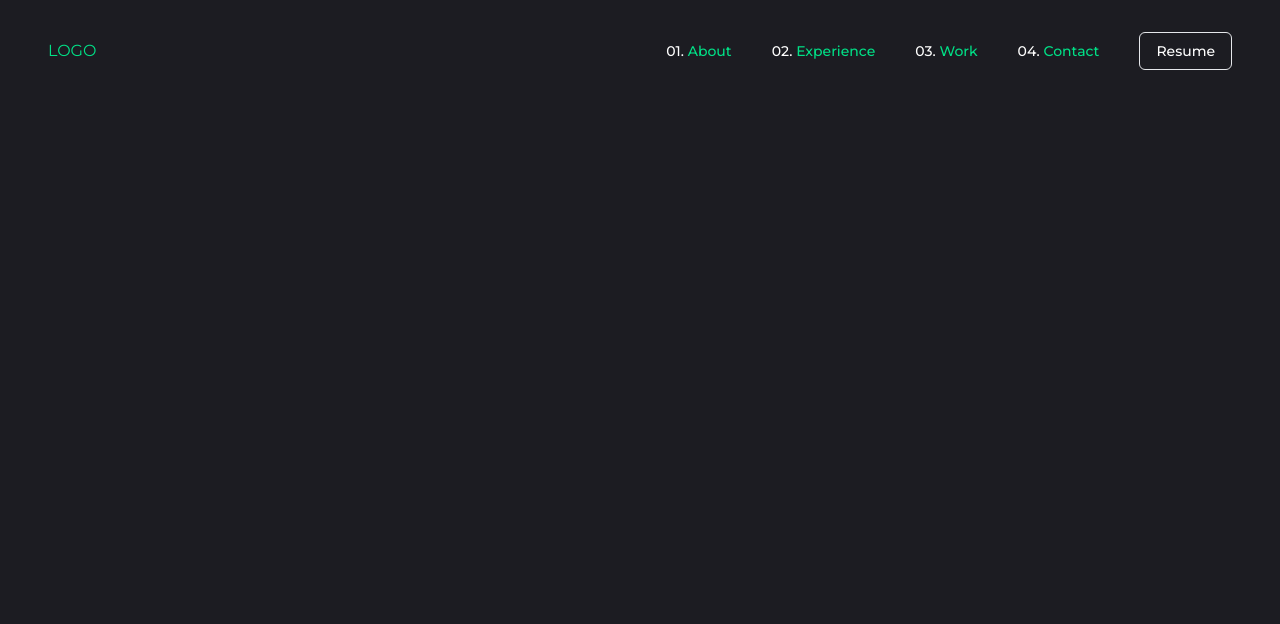
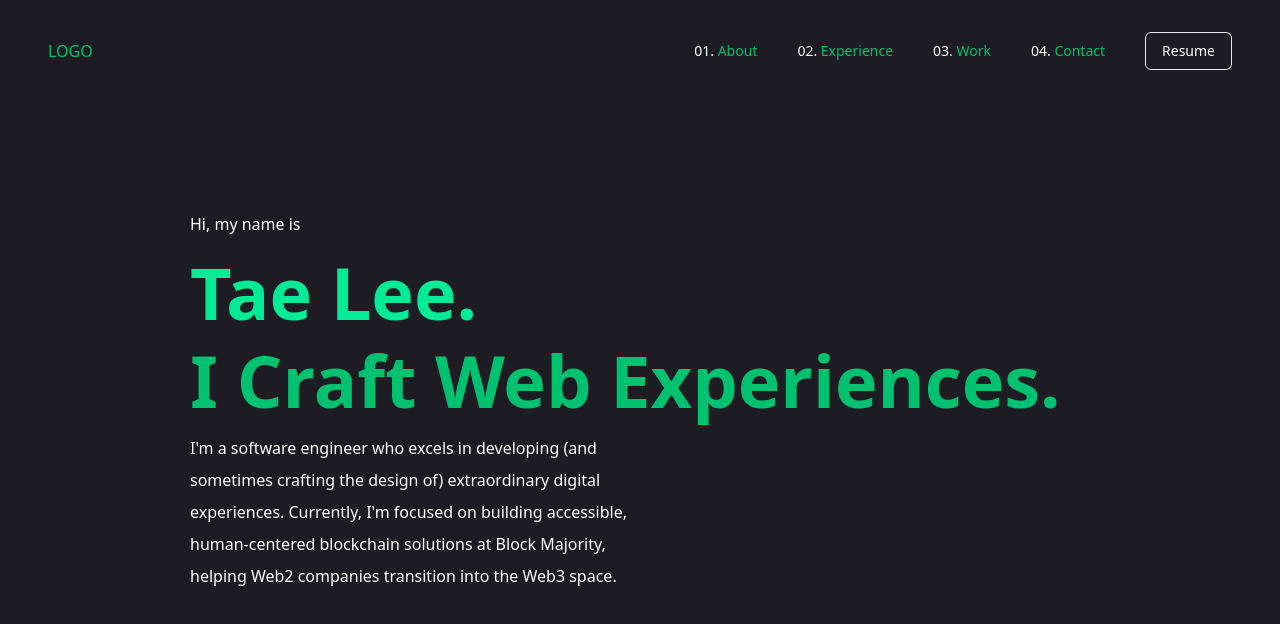
Before and after one commit to taeleenz38/portfolio-latest, a Next.js app: page / in a window 1280 px wide. Shown: the top 624 px of the page. Built offline with nearby package versions, Linux system fonts and the light colour scheme.

Commit message:
aboutme wip

```diff
--- a/app/layout.tsx
+++ b/app/layout.tsx
@@ -1,11 +1,11 @@
 import type { Metadata } from "next";
-import { Montserrat } from "next/font/google";
+import { Lato } from "next/font/google";
 import Navbar from "@/components/Navbar";
 import "./globals.css";
 
-
-const montserrat = Montserrat({
-  variable: "--font-montserrat",
+const lato = Lato({
+  weight: ["100", "300", "400", "700", "900"],
+  variable: "--font-lato",
   subsets: ["latin"],
 });
 
@@ -21,9 +21,7 @@ export default function RootLayout({
 }>) {
   return (
     <html lang="en" suppressHydrationWarning>
-      <body
-        className={`${montserrat.variable} antialiased`}
-      >
+      <body className={`${lato.variable} antialiased`}>
         <Navbar />
         {children}
       </body>
--- a/app/page.tsx
+++ b/app/page.tsx
@@ -1,7 +1,9 @@
+import AboutMe from "@/components/AboutMe";
+
 export default function Home() {
   return (
-    <div className="bg-primary h-screen w-screen">
-      <h1 className="text-white pl-10 pt-10 text-xl font-bold"></h1>
-    </div>
+    <>
+      <AboutMe />
+    </>
   );
 }
--- /dev/null
+++ b/components/AboutMe.tsx
@@ -0,0 +1,25 @@
+import React from "react";
+
+const AboutMe = () => {
+  return (
+    <div className="w-screen h-screen flex justify-center items-center">
+      <div className="w-[900px] flex flex-col justify-start gap-y-4">
+        <p className="text-white text-md">Hi, my name is</p>
+        <h1 className="text-accent-hover text-7xl font-semibold">Tae Lee.</h1>
+        <h1 className="text-accent text-7xl font-semibold">
+          I Craft Web Experiences.
+        </h1>
+        <p className="w-1/2">
+          I&apos;m a software engineer who excels in developing (and sometimes
+          crafting the design of) extraordinary digital experiences. Currently,
+          I&apos;m focused on building accessible, human-centered blockchain
+          solutions at Block Majority, helping Web2 companies transition into
+          the Web3 space.
+        </p>
+      </div>
+      <div></div>
+    </div>
+  );
+};
+
+export default AboutMe;
--- a/tailwind.config.ts
+++ b/tailwind.config.ts
@@ -16,8 +16,8 @@ export default {
         primary: "#1c1c22",
         secondary: "#DDEDAA",
         accent: {
-          DEFAULT: "#00e187",
-          hover: "#00ff99",
+          DEFAULT: "#00c170",
+          hover: "#00eb96",
         },
         background: "var(--background)",
         foreground: "var(--foreground)",
```
